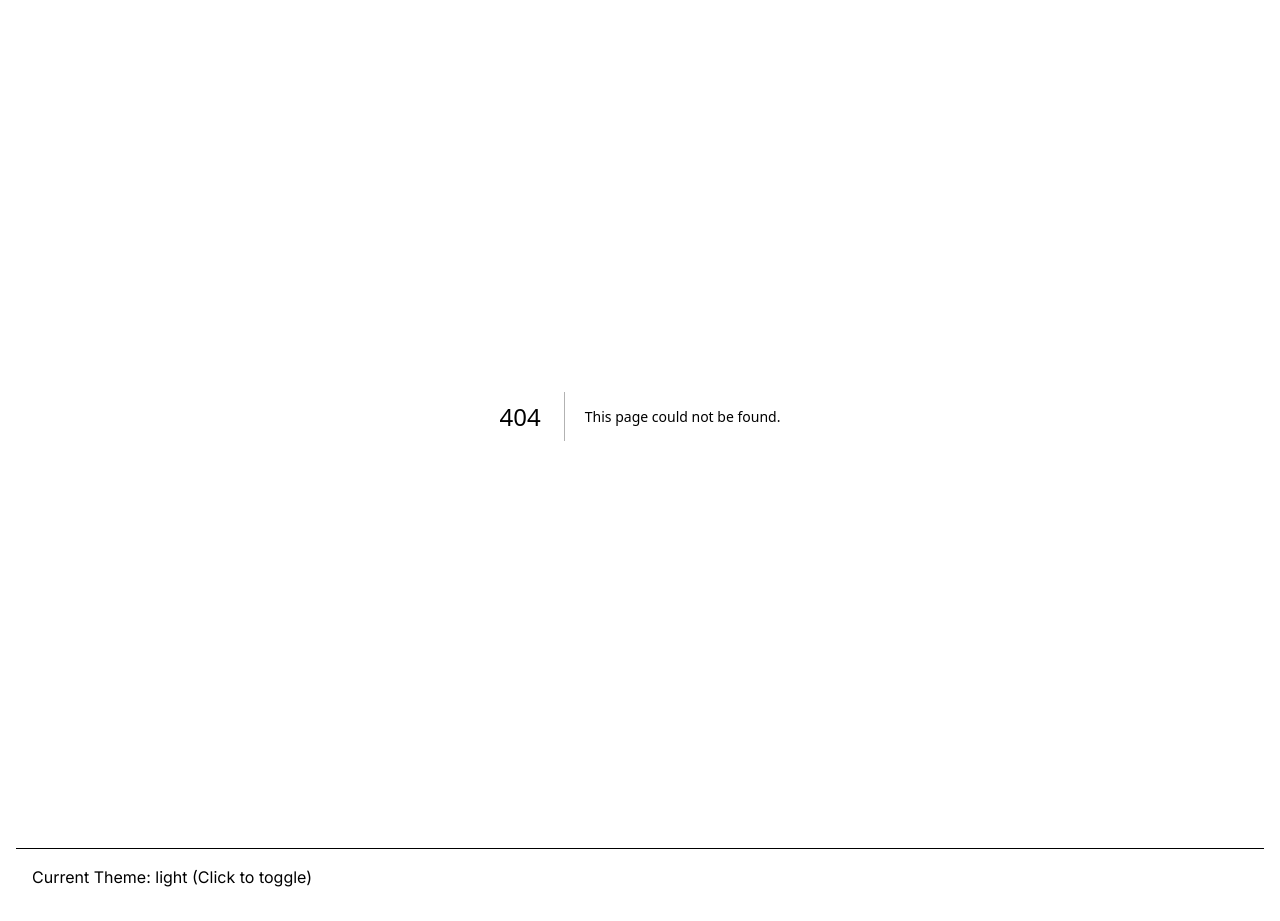
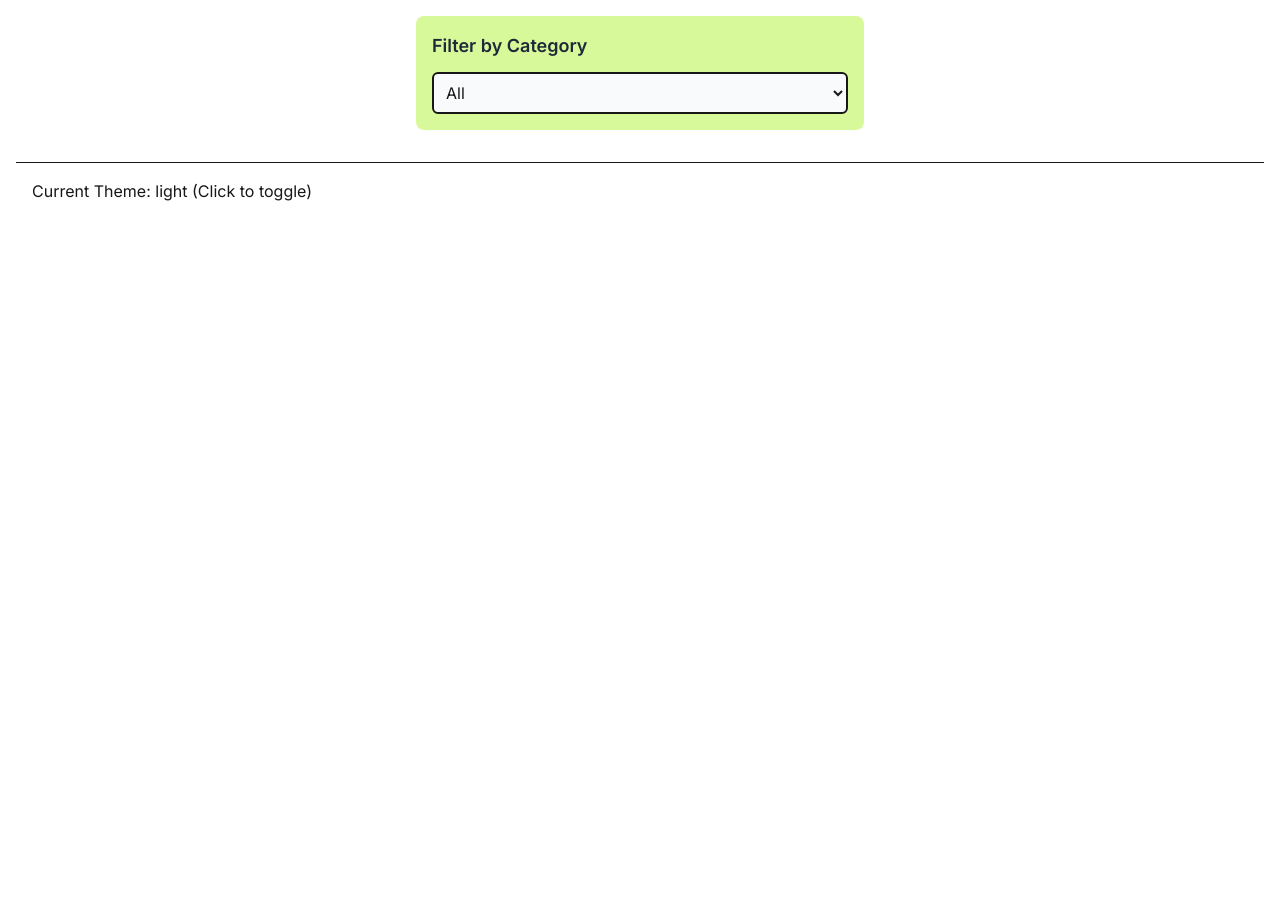
Before and after one commit to bimocahyo7/06-state-management-nextjs, a Next.js app: page /url in a window 1280 px wide. Before the commit this address had no page. After the commit the page ends 800 px from the top, so only its background shows below. Built offline with nearby package versions, Linux system fonts and the light colour scheme.

Commit message:
feat(praktikum): add URL state management for category filter

```diff
--- /dev/null
+++ b/src/app/url/page.js
@@ -0,0 +1,5 @@
+import ProductFilter from "@/components/ProductFilter";
+
+export default function UrlPage() {
+  return <ProductFilter />;
+}
--- /dev/null
+++ b/src/components/ProductFilter.js
@@ -0,0 +1,30 @@
+"use client";
+
+import { useRouter, useSearchParams } from "next/navigation";
+
+export default function ProductFilter() {
+  const router = useRouter();
+  const searchParams = useSearchParams();
+
+  const category = searchParams.get("category") || "all";
+
+  const setCategory = (newCategory) => {
+    const params = new URLSearchParams(searchParams);
+    params.set("category", newCategory);
+    router.push(`?${params.toString()}`);
+  };
+
+  return (
+    <div className="max-w-md mx-auto p-4 bg-lime-200 rounded-lg">
+      <h3 className="text-lg font-semibold text-gray-800 mb-3">Filter by Category</h3>
+      <select
+        value={category}
+        onChange={(e) => setCategory(e.target.value)}
+        className="w-full p-2 border-2 rounded-md bg-slate-50">
+        <option value="all">All</option>
+        <option value="electronics">Electronics</option>
+        <option value="clothing">Clothing</option>
+      </select>
+    </div>
+  );
+}
```
